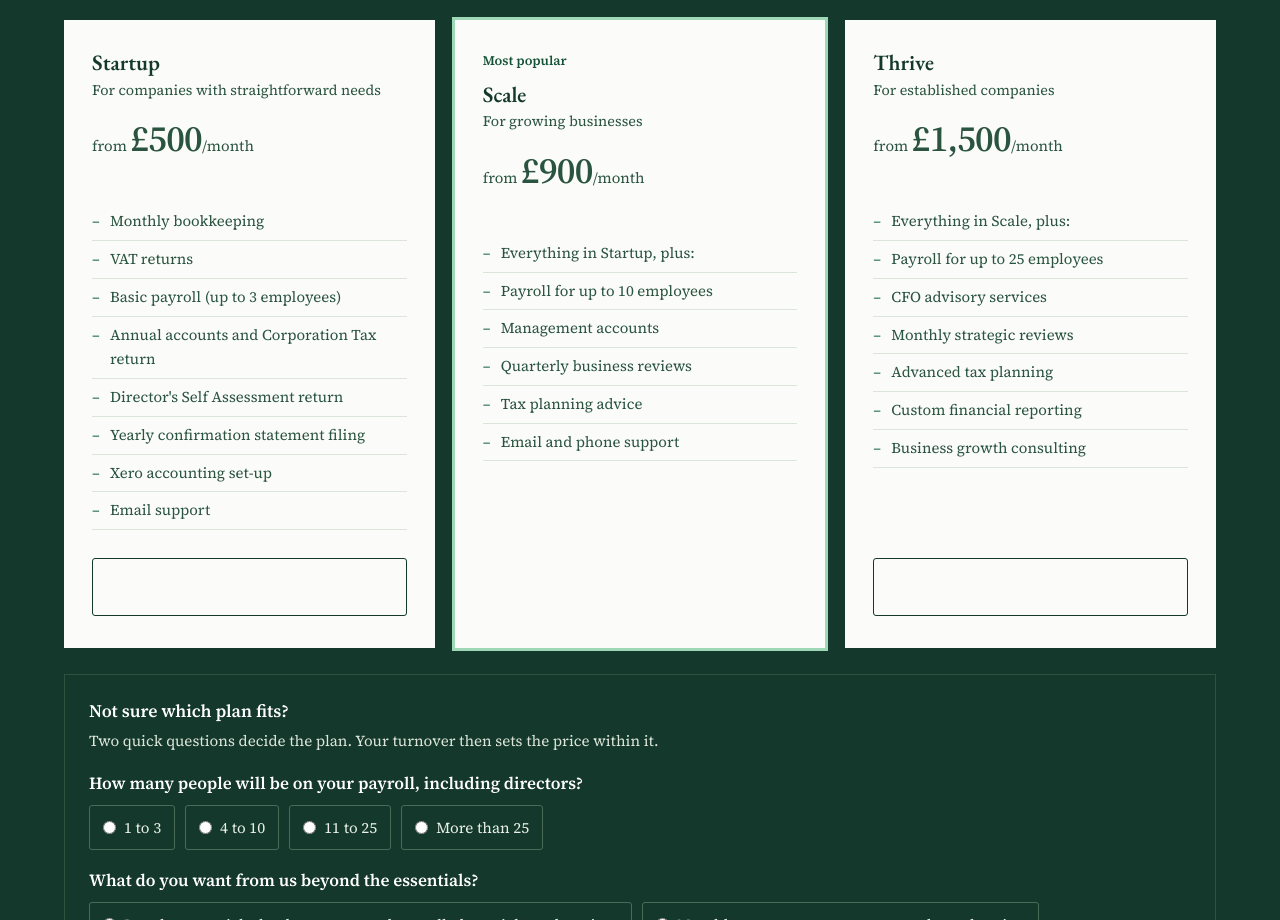
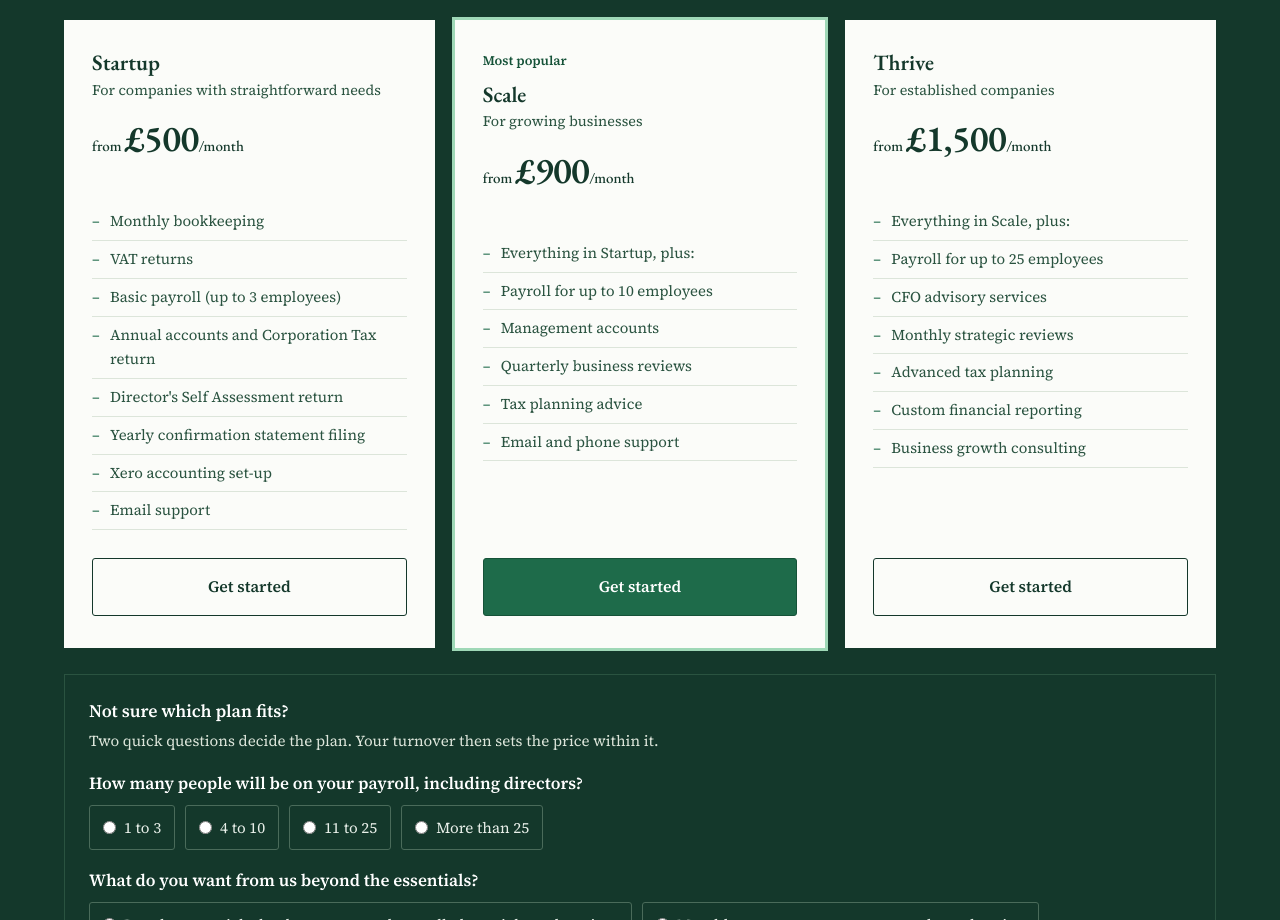
Before and after one commit to Speny7/sjecapital-site, a plain HTML site: page index.html in a window 1280 px wide. Shown: the part 1780-2700 px from the top of the page. Drawn offline with Linux system fonts and the light colour scheme.

Commit message:
Hotfix 18 Nov 2026: plan buttons and headings readable on the dark pricing band

```diff
--- a/index.html
+++ b/index.html
@@ -567,7 +567,13 @@
   #pricing .plan.popular .flag{ color:var(--leaf-deep); }
   #pricing .plan li{ border-bottom-color:var(--rule-soft); }
   #pricing .plan li::before{ color:var(--leaf); }
-  #pricing .plan a.btn{ color:var(--paper-hi); }
+  #pricing .plan a.btn{ color:#fff; background:var(--leaf); border:1px solid var(--leaf-deep); }
+  #pricing .plan a.btn:hover{ background:var(--leaf-deep); color:#fff; }
+  #pricing .plan a.btn.ghost{ background:transparent; color:var(--ink); border:1px solid var(--ink); }
+  #pricing .plan a.btn.ghost:hover{ background:var(--ink); color:var(--paper-hi); }
+  #pricing .plan.popular a.btn{ background:var(--leaf); color:#fff; border-color:var(--leaf-deep); }
+  #pricing .plan.popular a.btn:hover{ background:var(--leaf-deep); color:#fff; }
+  #pricing .plan h3, #pricing .plan .price{ color:var(--ink); font-family:"EB Garamond", "EB Garamond Fallback", Georgia, serif; }
   .about-grid{ grid-template-columns:minmax(0,.8fr) minmax(0,1.2fr); align-items:center; }
   .about-grid .figures-row{ grid-column:auto; margin-top:22px; }
   .about-photo .portrait{ margin:0; max-width:440px; }
```
